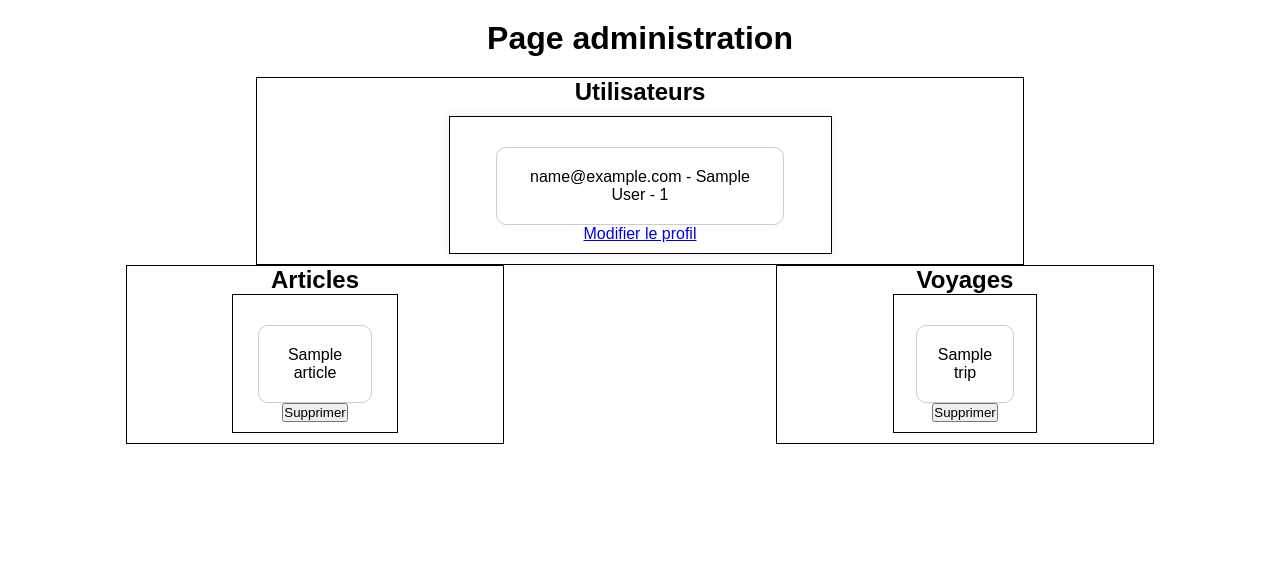
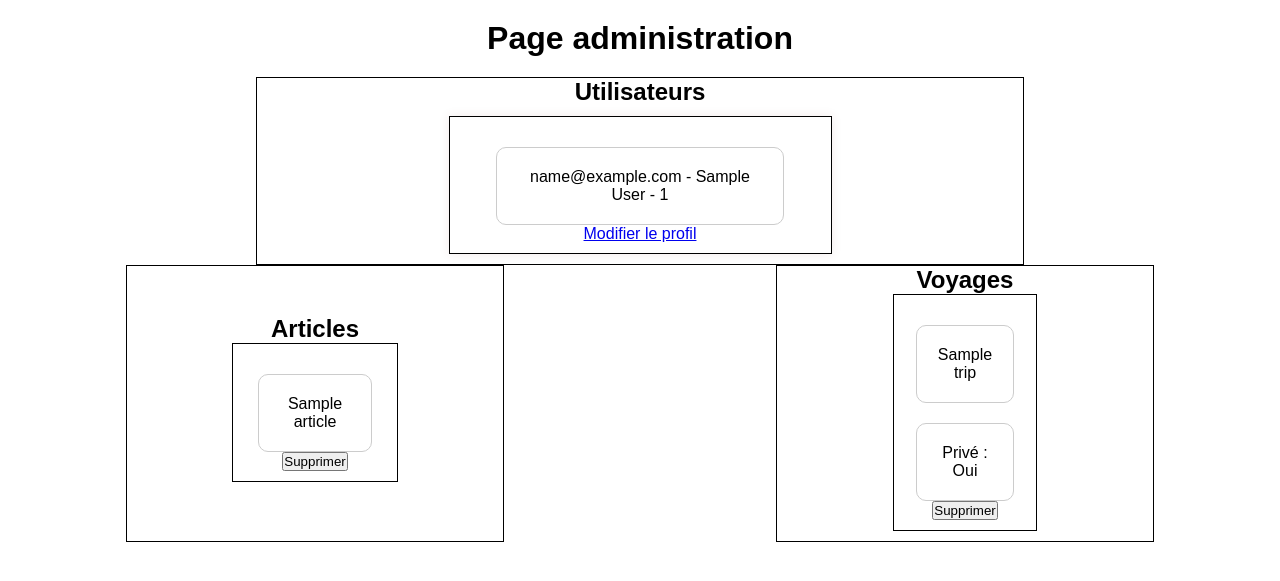
Before and after one commit to Dr4c0niX/AdventureSync, a PHP site: page /admin.php in a window 1280 px wide. Shown: the part 55-636 px from the top of the page. Run offline with PHP 8.4, Linux system fonts and the light colour scheme; the visitor is signed in with stand-in values (Sample User, id 1); tables that the repository leaves empty or names only in its code hold one stand-in row (values such as "Sample post").

Commit message:
correction affichage qui n'était pas correct

```diff
--- a/admin.php
+++ b/admin.php
@@ -50,6 +50,7 @@ $trips = $tripManager->getAll();
         <?php foreach ($trips as $trip): ?>
             <div class="card">
                 <p><?php echo $trip->getTitle(); ?></p>
+                <p>Privé : <?= $trip->isPrivate() ? "Oui" : "Non"?></p>
                 <form action="delete-trip.php" method="post" onsubmit="return confirm('Êtes-vous sûr de vouloir supprimer ce voyage ?');">
                     <input type="hidden" name="id" value="<?php echo $trip->getId(); ?>">
                     <button type="submit">Supprimer</button>
```
